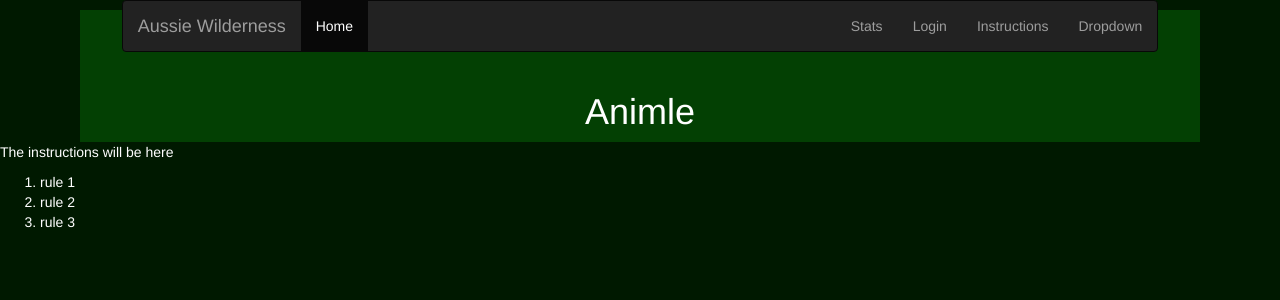
After one commit to saphcarter/animle, a Flask app: page /instructions in a window 1280 px wide. The commit adds this page. Shown: the top 300 px of the page. Run offline with Flask 2, Linux system fonts and the light colour scheme; some libraries are stand-ins or nearby versions.

Commit message:
added instructions in navbar and added route

```diff
--- a/flask_app/app/routes.py
+++ b/flask_app/app/routes.py
@@ -19,3 +19,8 @@ def login():
 @app.route('/stats')
 def stats():
     return render_template('stats.html', title='stats')
+
+
+@app.route('/instructions')
+def instructions():
+    return render_template('instructions.html', title='instructions')
--- a/flask_app/app/static/homePage.js
+++ b/flask_app/app/static/homePage.js
@@ -31,6 +31,10 @@ function loadFunction() {
     //BROKEN
     autocomplete(document.getElementById("guessWord"), animals);
 }
+var animals = ["Dog",  "Cat", "Tiger", "Lion", "Snake"];
+//from models.py
+//import file into javascript
+//animals variable = animals class on models . name of animal
 
 let guessNum = 0;
 
@@ -39,6 +43,9 @@ function rowInputer() {
     var table = document.getElementById("guessTable");
     let inputWord = document.getElementById("wordInputs").elements["guessWord"].value.toUpperCase();
     let target = "KOALA";
+    //call animal class from models.py and name of animal
+    //then for each hint query animal class for that animal
+    //(e.g. sql select classifcation where name is Koala)
 
 
     let currentInputId = "row" + guessNum + "col0";
@@ -113,5 +120,3 @@ function autocomplete(inp, arr) {
         }
     };
 }
-
-var animals = ["Dog",  "Cat", "Tiger", "Lion", "Snake"];
--- a/flask_app/app/templates/base.html
+++ b/flask_app/app/templates/base.html
@@ -40,6 +40,7 @@
                     <ul class="nav navbar-nav navbar-right">
                         <li><a href="{{ url_for('stats') }}">Stats</a></li>
                         <li><a href="{{ url_for('login') }}">Login</a></li>
+                        <li><a href="{{ url_for('instructions') }}">Instructions</a></li>
                         <!--Needs a hover dropdown-->
                         <li class="nav-item dropdown">
                             <a class="nav-link dropdown-toggle" href="#" id="navbarDropdown" role="button"
--- /dev/null
+++ b/flask_app/app/templates/instructions.html
@@ -0,0 +1,12 @@
+{% extends "base.html" %}
+
+{% block app_content %}
+<div style = "color: white;">
+    <p>The instructions will be here</p>
+    <ol>
+        <li>rule 1</li>
+        <li>rule 2</li>
+        <li>rule 3</li>
+    </ol>
+</div>
+{% endblock %}
```
